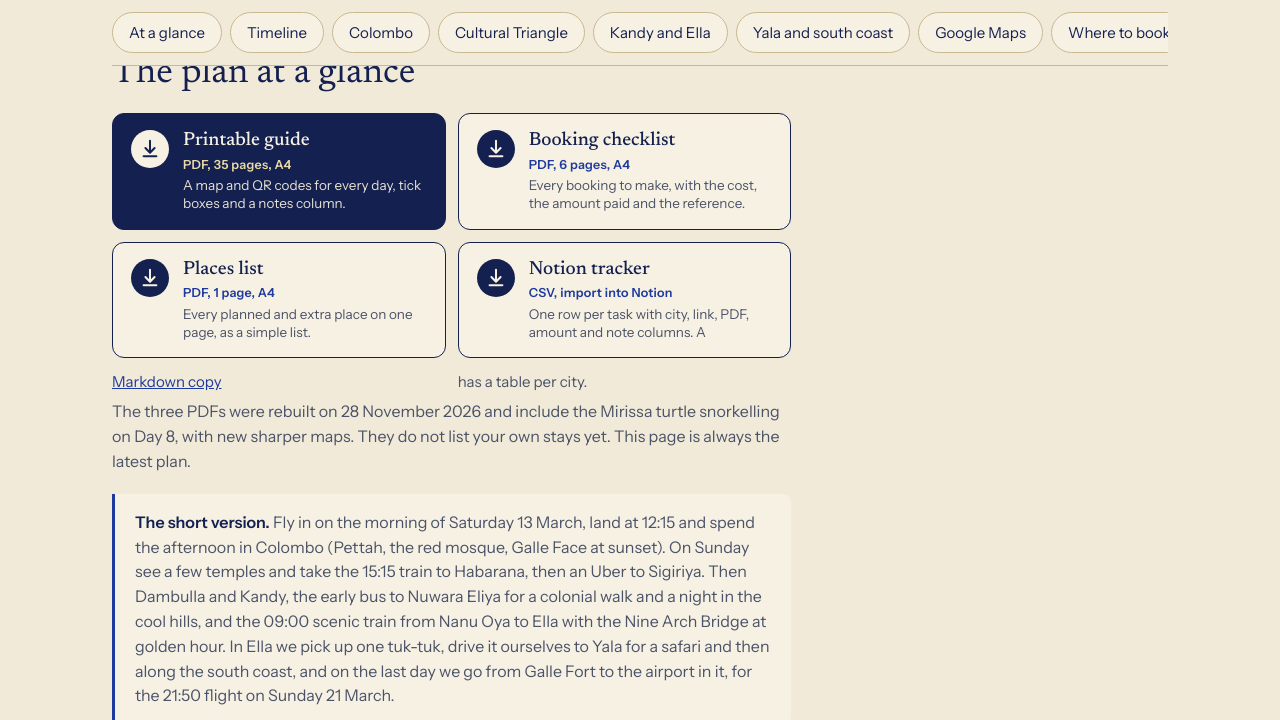
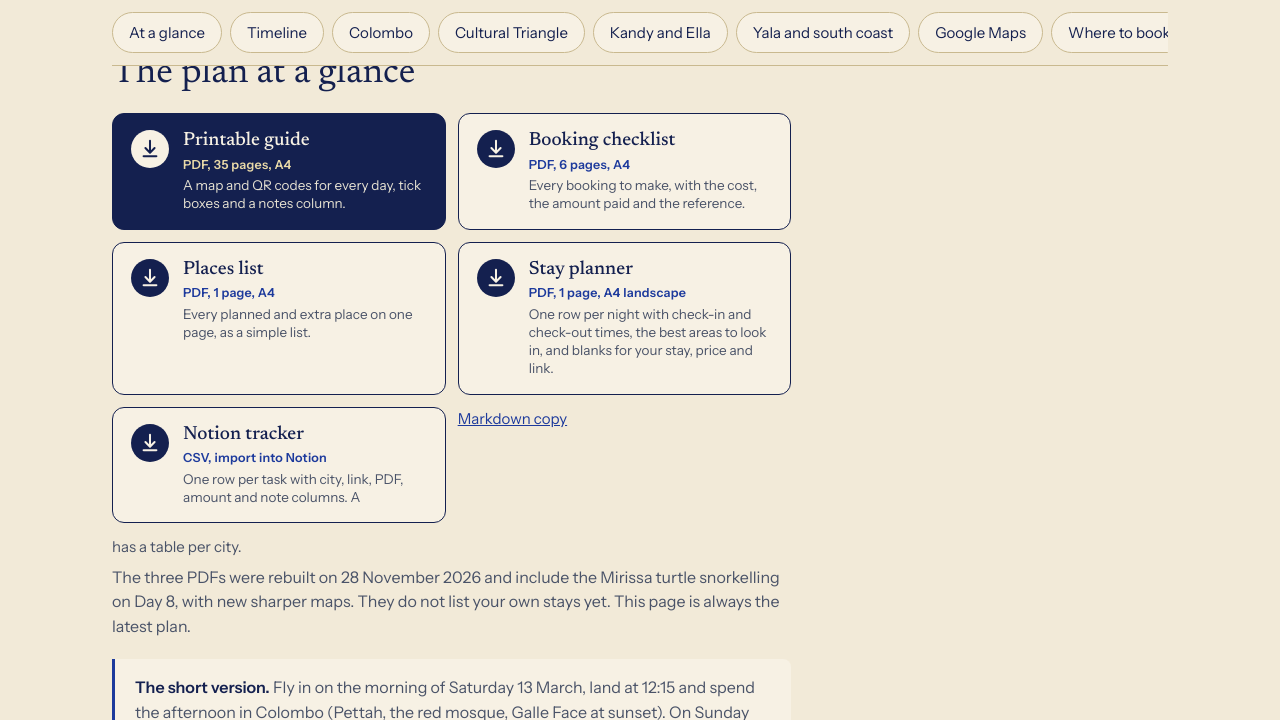
Before and after one commit to gdncomm-aditya-kanoi/Travel-Train, a Jekyll site: the page built from plans/sri-lanka.html, in a window 1280 px wide and 900 px high, scrolled down 596 px, cut to the strip 0-720 px from the top of the window. Built offline with Jekyll 4.4.1, drawn with Linux system fonts in a browser that asks for light colours.

Commit message:
Sri Lanka: one-page stay planner PDF (per night from and to, best areas, blanks for name, price, link)
Co-Authored-By: Claude <noreply@anthropic.com>

```diff
--- a/plans/sri-lanka.html
+++ b/plans/sri-lanka.html
@@ -47,6 +47,7 @@ permalink: /plans/sri-lanka/
 <a class="dl-btn dl-main" href="{{ '/assets/plans/sri-lanka-travel-guide.pdf' | relative_url }}" download><svg class="ic" aria-hidden="true" viewBox="0 0 24 24"><path d="M12 3v12"/><path d="m7 11 5 5 5-5"/><path d="M5 20h14"/></svg><span class="dl-t"><b>Printable guide</b><span class="dl-m">PDF, 35 pages, A4</span><span class="dl-d">A map and QR codes for every day, tick boxes and a notes column.</span></span></a>
 <a class="dl-btn" href="{{ '/assets/plans/sri-lanka-booking-checklist.pdf' | relative_url }}" download><svg class="ic" aria-hidden="true" viewBox="0 0 24 24"><path d="M12 3v12"/><path d="m7 11 5 5 5-5"/><path d="M5 20h14"/></svg><span class="dl-t"><b>Booking checklist</b><span class="dl-m">PDF, 6 pages, A4</span><span class="dl-d">Every booking to make, with the cost, the amount paid and the reference.</span></span></a>
 <a class="dl-btn" href="{{ '/assets/plans/sri-lanka-places.pdf' | relative_url }}" download><svg class="ic" aria-hidden="true" viewBox="0 0 24 24"><path d="M12 3v12"/><path d="m7 11 5 5 5-5"/><path d="M5 20h14"/></svg><span class="dl-t"><b>Places list</b><span class="dl-m">PDF, 1 page, A4</span><span class="dl-d">Every planned and extra place on one page, as a simple list.</span></span></a>
+<a class="dl-btn" href="{{ '/assets/plans/sri-lanka-stay-planner.pdf' | relative_url }}" download><svg class="ic" aria-hidden="true" viewBox="0 0 24 24"><path d="M12 3v12"/><path d="m7 11 5 5 5-5"/><path d="M5 20h14"/></svg><span class="dl-t"><b>Stay planner</b><span class="dl-m">PDF, 1 page, A4 landscape</span><span class="dl-d">One row per night with check-in and check-out times, the best areas to look in, and blanks for your stay, price and link.</span></span></a>
 <a class="dl-btn" href="{{ '/assets/plans/sri-lanka-notion-tracker.csv' | relative_url }}" download><svg class="ic" aria-hidden="true" viewBox="0 0 24 24"><path d="M12 3v12"/><path d="m7 11 5 5 5-5"/><path d="M5 20h14"/></svg><span class="dl-t"><b>Notion tracker</b><span class="dl-m">CSV, import into Notion</span><span class="dl-d">One row per task with city, link, PDF, amount and note columns. A <a href="{{ '/assets/plans/sri-lanka-notion-tracker.md' | relative_url }}" download>Markdown copy</a> has a table per city.</span></span></a>
 </div>
 <p class="small">The three PDFs were rebuilt on 28 November 2026 and include the Mirissa turtle snorkelling on Day 8, with new sharper maps. They do not list your own stays yet. This page is always the latest plan.</p>
```
Also changed, not shown: 1 other file.
